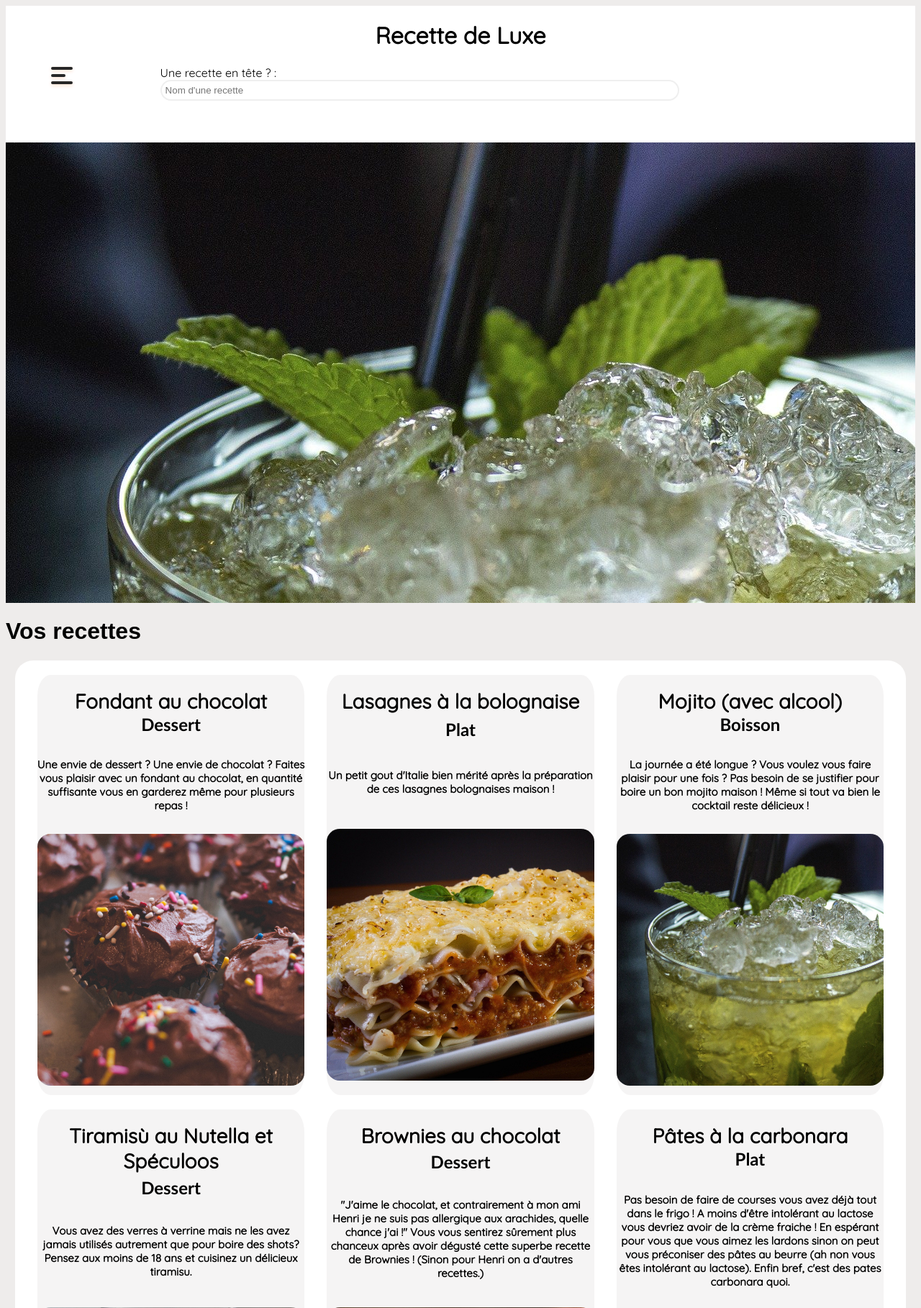
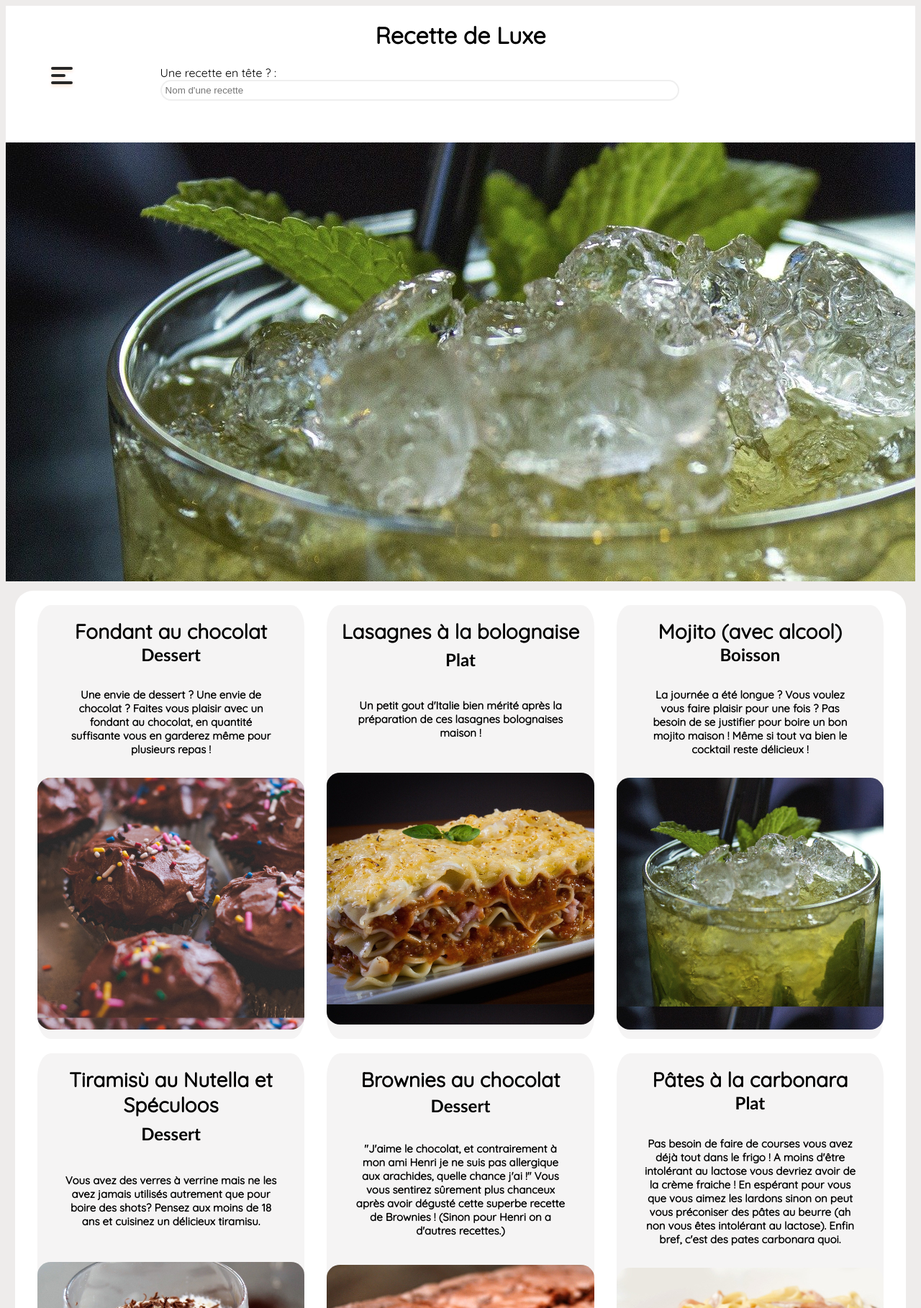
Before and after one commit to faond/webrecettes, a PHP site: page / in a window 1280 px wide. Shown: the top 1818 px of the page at 72% size. Run offline with PHP 8.4, Linux system fonts and the light colour scheme; data comes from the database, SQL or seed files in the repository.

Commit message:
Animations

```diff
--- a/css/requetes.css
+++ b/css/requetes.css
@@ -4,8 +4,7 @@
 
 #section_recette{
     background-color: rgb(255, 255, 255);
-    margin-left: 1vw;
-    margin-right: 1vw;
+    margin: 1vw;
     border-radius: 25px;
     display: flex;
     flex-wrap:wrap;
@@ -40,11 +39,19 @@
     font-family: 'Quicksand', sans-serif;
     font-size: 15px;
     text-align: center;
+    padding-left: 10%;
+    padding-right: 10%;
+    padding-right: 10%;
 }
 
 .image-recette{
     height : 350px;
     width:100%;
-    background-size: cover;
+    background-size: 130%;
     border-radius: 5%;
+    transition: all 0.25s ease-out;
 }
+
+.image-recette:hover{
+    background-size: 135%;
+}
--- a/css/styles.css
+++ b/css/styles.css
@@ -1,6 +1,7 @@
   /*background: #272727;*/
 body{
   /* margin: 1%; */
+  position:relative;
 }
 
 header{
@@ -24,6 +25,10 @@
   filter: blur(2px);
 }
 
+header{
+  position:absolute;
+  z-index:10;
+}
 .menu_container{
   position: relative;
   display: flex;
@@ -67,6 +72,7 @@
   border-radius: 10px;
   box-shadow: 0 2px 5px rgba(255,101,7,.2);
   transition: all .5s ease-in-out;
+  z-index:10;
 }
 
 .menu_burger::before,
@@ -112,11 +118,11 @@
 
 .styles_menu{
   position: absolute;
-  top: 50%;
   opacity: 0;
   font-family: 'Quicksand', sans-serif;
   color: white;
   z-index: 1;
+  margin-top: 25vh;
 }
 
 .styles_menu.fadeOut{
@@ -161,7 +167,7 @@
 
 .slider{
   z-index: -1;
-  height: 80vh;
+  height: 100vh;
   background-image: url('../api/images/mojito.jpg');
   opacity: 1;
 }
@@ -222,7 +228,7 @@
   display:none;
   transition: all 1s ease-out;}
 
-.menu_container:hover .invisible
+header:hover .invisible
 {
   /* opacity:1; */
   display:block;
--- a/index.php
+++ b/index.php
@@ -15,15 +15,7 @@
           <div class="menu_btn">
               <div class="menu_burger"></div>
           </div>
-          <nav id="menu" class="styles_menu">
-            <ul>
-              <a id="entree" href="#"><li>Nos entrées</li></a>
-              <a id="plat" href="#"><li>Nos plats</li></a>
-              <a id= "dessert" href="#"><li>Nos desserts</li></a>
-              <a id="boisson" href="#"><li>Nos boissons</li></a>
-              <a id="mesRecettes" href="pages/mesRecettes.php"><li>Mes recettes</li></a>
-            </ul>
-          </nav>
+
           </div>
         <h1>Recette de Luxe</h1>
         <form class="formulaire">
@@ -177,9 +169,17 @@
          <!-- fin questionnaire -->
         </div>
     </header>
+    <nav id="menu" class="styles_menu">
+            <ul>
+              <a id="entree" href="#"><li>Nos entrées</li></a>
+              <a id="plat" href="#"><li>Nos plats</li></a>
+              <a id= "dessert" href="#"><li>Nos desserts</li></a>
+              <a id="boisson" href="#"><li>Nos boissons</li></a>
+              <a id="mesRecettes" href="pages/mesRecettes.php"><li>Mes recettes</li></a>
+            </ul>
+          </nav>
     <div class="main_container">
       <div id="slider" class="slider"></div>
-      <h1>Vos recettes</h1>
       <?php
         include_once "api/connexion.php";
        ?>
--- a/js/script.js
+++ b/js/script.js
@@ -62,18 +62,22 @@
 
 document.getElementById('entree').onclick = event =>{
 	filtre("Entrée");
+	document.querySelector("#section_recette").scrollIntoView({behavior: "smooth"});
 }
 
 document.getElementById('plat').onclick = event =>{
 	filtre("Plat");
+	document.querySelector("#section_recette").scrollIntoView({behavior: "smooth"});
 }
 
 document.getElementById('dessert').onclick = event =>{
 	filtre("Dessert");
+	document.querySelector("#section_recette").scrollIntoView({behavior: "smooth"});
 }
 
 document.getElementById('boisson').onclick = event =>{
 	filtre("Boisson");
+	document.querySelector("#section_recette").scrollIntoView({behavior: "smooth"});
 }
 
 document.getElementById('bouton_recette').onclick = event => {
```
Also changed, not shown: js/pageRecette.js (+19 -1 lines).
